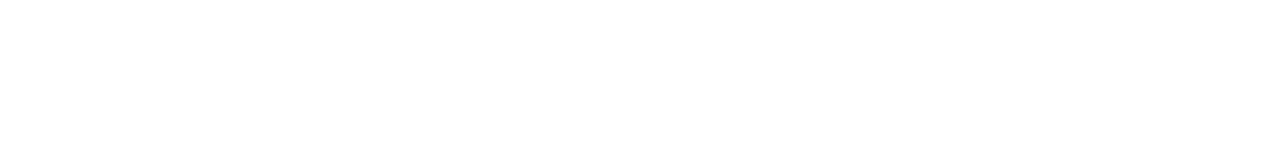
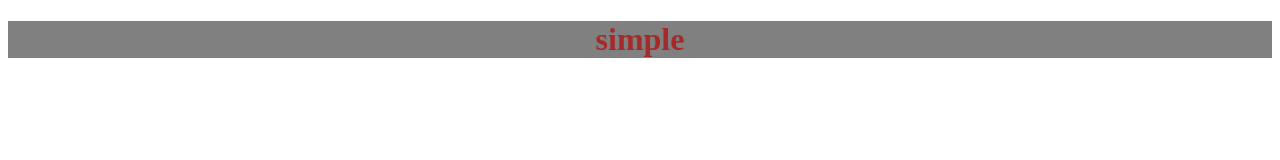
Before and after one commit to helisis/ders2, a plain HTML site: page index.html in a window 1280 px wide. Drawn offline with Linux system fonts and the light colour scheme.

Commit message:
my super brain addn this header

```diff
--- a/index.html
+++ b/index.html
@@ -8,6 +8,8 @@
     <link rel="stylesheet" href="./style.css">
 </head>
 <body>
-
+    <header>
+        <h1>simple</h1>
+    </header>
 </body>
 </html>
--- a/style.css
+++ b/style.css
@@ -0,0 +1,5 @@
+h1{
+color: brown;
+background-color: gray;
+text-align: center;
+}
```
